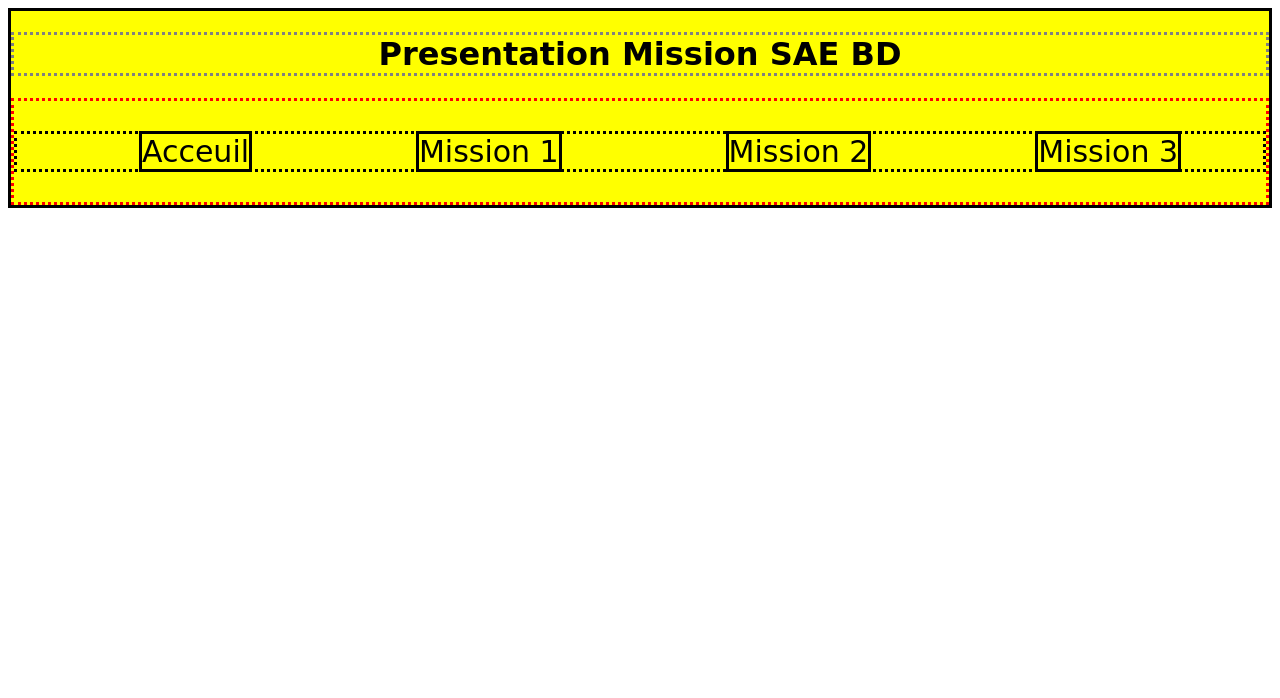
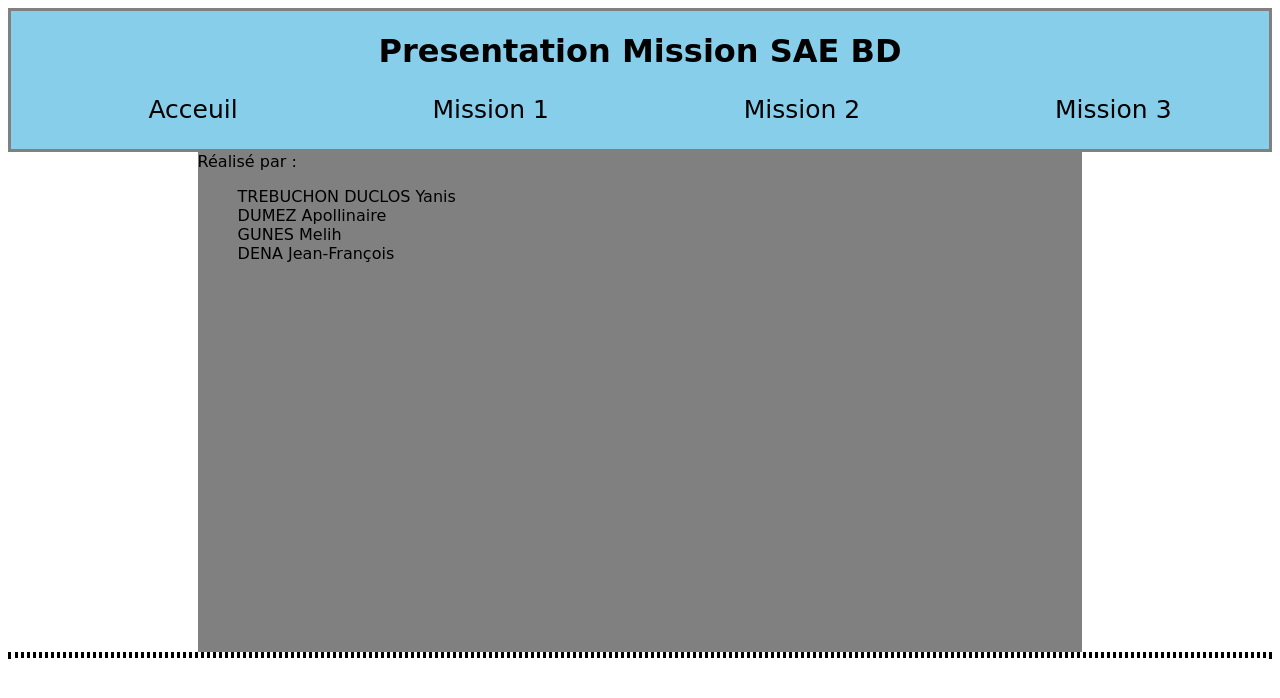
Before and after one commit to Jfdena/SAE_BD_HTML_Mission_4_G_102_Yanis_Appolinaire_Melih_Jean-Francois, a plain HTML site: page HTML/Acceuil.html in a window 1280 px wide. Drawn offline with Linux system fonts and the light colour scheme.

Commit message:
J'ai enlever les borders sa servait plus a rien du coup  j'ai ajouter un peu un bloc ou l'on va ecrire nos donnee et mettre nos images et screen sur les missions. on mettra une image style sur le cote et lorsque la souris passe sur nos nom et prenoms il y'aura un effet style

```diff
--- a/CSS/styles1.css
+++ b/CSS/styles1.css
@@ -1,30 +1,44 @@
 body{
-    font-family: cursive;
+    font-family: cursive; /*la police d'ecriture*/
+}
+header{
+    border: solid grey;
+    background-color: skyblue;
+}
+h1{
+    text-align: center;/*aligne le titre*/
+}
+nav{
+}
+ul{ /*Les listes non ordonnées*/
+    list-style-type: none; /*enleve les puces*/
+}
+.Nom-Prenom{
 
 }
-header{
-    border: solid black;
-    background-color: yellow;
-
+.Navigation{
+    display: flex; /*rend la navigation flexible*/
+    justify-content: space-around;
+    font-size: 25px;
 }
-h1{
-    border: dotted grey;
-    text-align: center;
-}
-nav{
-    border: dotted red;
-
-}
-ul{
-    border: dotted black;
-    list-style-type: none;
-    display: flex;
-    justify-content: space-around;
-    font-size: 30px;
-}
-
-a{
-    border: solid black;
+a{ /*les liens sans sans decoration s*/
     text-decoration: none;
     color: black;
 }
+main{
+    height: 500px; /*hauteur*/
+}
+.Principal{ /*div sous forme de page Word*/
+    background-color: gray;
+    width: 70%; /*sa largeur*/
+    margin-left: auto;
+    margin-right: auto;
+    margin-top: -1em;
+    height: 100%;
+}
+div > p{
+
+}
+footer{
+    border: dotted black;
+}
--- a/HTML/Acceuil.html
+++ b/HTML/Acceuil.html
@@ -10,20 +10,26 @@
     <header>
         <h1 class="titre-principal">Presentation Mission SAE BD</h1>
         <nav>
-            <ul>
-                <li></strong><a href= "Acceuil.html">Acceuil</a></li>
+            <ul class="Navigation">
+                <li><a href= "Acceuil.html">Acceuil</a></li>
                 <li><a href="Mission1.html">Mission 1</a></li>
                 <li><a href="Mission2.html">Mission 2</a></li>
                 <li><a href="Mission3.html">Mission 3</a></li>
             </ul>
         </nav>
-
     </header>
     <main>
-
+        <div class="Principal">
+            <p>Réalisé par : </p>
+            <ul class="Nom-Prenom">
+                <li>TREBUCHON DUCLOS Yanis</li>
+                <li>DUMEZ Apollinaire</li>
+                <li>GUNES Melih</li>
+                <li>DENA Jean-François</li>
+            </ul>
+        </div>
     </main>
     <footer>
-
     </footer>
 </body>
 </html>
```
Also changed, not shown: HTML/Mission1.html (+5 -4 lines), HTML/Mission2.html (+3 -3 lines), HTML/Mission3.html (+3 -3 lines).
